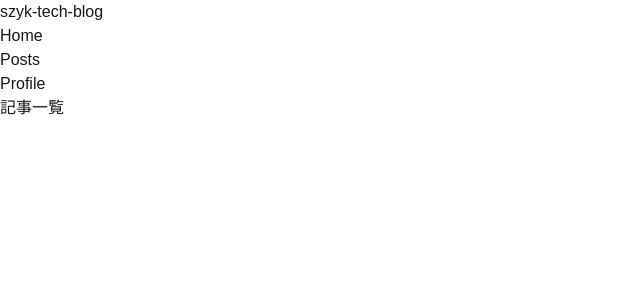
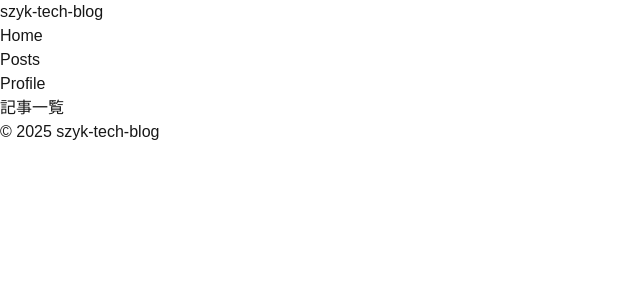
Before and after one commit to y-suzuki05/my-blog, a Next.js app: page /posts in a window 1280 px wide. Shown: the top 300 px of the page, without its empty margins (0-640 px from the left). Built offline with nearby package versions, Linux system fonts and the light colour scheme.

Commit message:
Footerコンポーネント作成

```diff
--- a/src/app/layout.tsx
+++ b/src/app/layout.tsx
@@ -1,6 +1,7 @@
 import type { Metadata } from "next";
 import "@/app/globals.css";
 import Header from "@/components/layout/Header";
+import Footer from "@/components/layout/Footer";
 
 export const metadata: Metadata = {
   title: "szyk-tech-blog",
@@ -14,9 +15,10 @@ export default function RootLayout({
 }>) {
   return (
     <html lang="ja">
-      <body>
+      <body className="flex flex-col min-h-screen">
         <Header />
-        {children}
+        <main className="flex-grow">{children}</main>
+        <Footer />
       </body>
     </html>
   );
--- /dev/null
+++ b/src/components/layout/Footer.tsx
@@ -0,0 +1,9 @@
+export default function Footer() {
+  return (
+    <footer>
+      <p className="text-center text-sm text-gray-500 p-4">
+        © 2025 szyk-tech-blog
+      </p>
+    </footer>
+  );
+}
```
